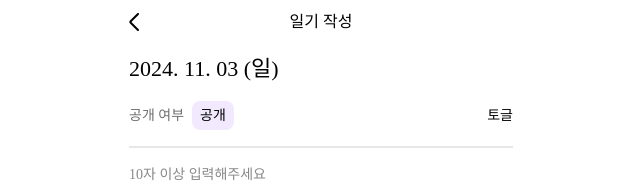
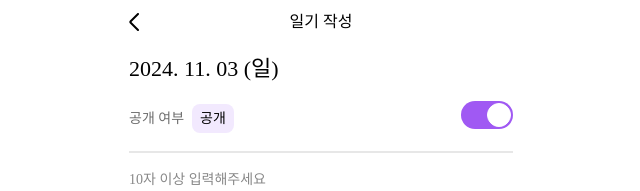
Before and after one commit to Canvas-Diary/Frontend, a React (Vite) app: page / in a window 1280 px wide. Both pictures are taken after a click on the button "오늘 일기 작성하기". Shown: the top 191 px of the page, without its empty margins (319-959 px from the left). Built offline with nearby package versions, Linux system fonts and the light colour scheme; no server answers; a web font is replaced by a local one.

Commit message:
feat: 일기 작성 페이지 토글버튼 적용

```diff
--- a/src/pages/write/Write.tsx
+++ b/src/pages/write/Write.tsx
@@ -2,11 +2,17 @@ import { useLocation, useOutletContext } from "react-router-dom";
 import { formatDateWithWeek } from "../../utils/util";
 import { ContextProps } from "./Layout/DiaryWriteFlowLayout";
 import { FADEINANIMATION } from "../../styles/animations";
+import { useEffect } from "react";
+import Toggle from "../../components/common/Toggle";
 
 const Write = () => {
   const location = useLocation();
   const date = location.state.date;
   const { diaryInfo, setDiaryInfo } = useOutletContext<ContextProps>();
+
+  useEffect(() => {
+    setDiaryInfo({ ...diaryInfo, date: date });
+  }, []);
 
   return (
     <div className="flex h-full flex-col gap-600 font-Binggrae text-gray-900">
@@ -18,14 +24,12 @@ const Write = () => {
         <div className="flex items-center justify-center rounded-50 bg-primary-light-2 px-300 py-200">
           {diaryInfo.isPublic ? "공개" : "비공개"}
         </div>
-        <button
-          className="ml-auto"
-          onClick={() => {
-            setDiaryInfo({ ...diaryInfo, isPublic: !diaryInfo.isPublic });
-          }}
-        >
-          토글
-        </button>
+        <div className="ml-auto">
+          <Toggle
+            onClickHandler={() => setDiaryInfo({ ...diaryInfo, isPublic: !diaryInfo.isPublic })}
+            isChecked={diaryInfo.isPublic}
+          ></Toggle>
+        </div>
       </div>
       <hr className={`${FADEINANIMATION[2]} w-full border border-gray-100`} />
       <textarea
```
